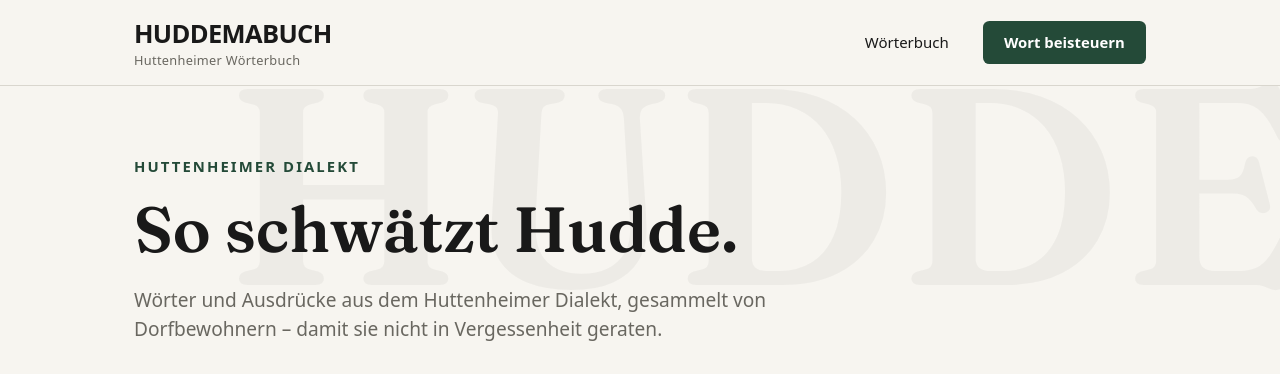
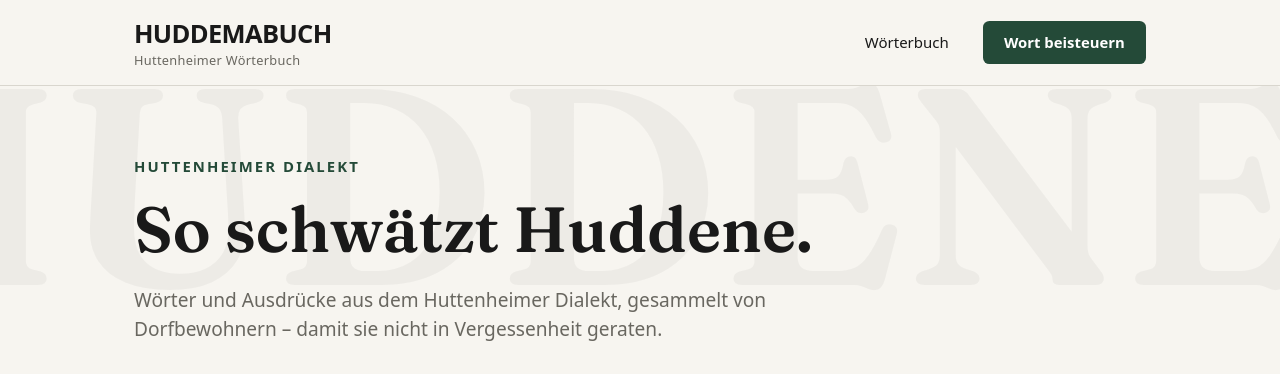
Before and after one commit to clamourparanoize/huddemabuch, a Next.js app: page / in a window 1280 px wide. Shown: the top 374 px of the page. Built offline with nearby package versions, Linux system fonts and the light colour scheme; no server answers; the database is empty.

Commit message:
Update page.tsx
Textänderungen (Hudde heisst Huddene etc)

```diff
--- a/src/app/page.tsx
+++ b/src/app/page.tsx
@@ -78,14 +78,14 @@ export default async function StartSeite({
             aria-hidden
             className="hero-wasserzeichen font-serif-display absolute -right-6 -top-10 hidden text-[220px] font-semibold leading-none text-[var(--foreground)] opacity-[0.04] md:block lg:text-[280px]"
           >
-            HUDDE
+            HUDDENE
           </span>
           <div className="relative mx-auto max-w-[1080px] px-[18px] pb-[50px] pt-[70px] sm:px-6 lg:px-8">
             <p className="text-sm font-semibold tracking-[0.14em] text-[var(--accent)]">
               HUTTENHEIMER DIALEKT
             </p>
             <h1 className="font-serif-display mt-4 max-w-[700px] text-[38px] font-semibold leading-[1.1] text-[var(--foreground)] sm:text-5xl lg:text-6xl">
-              So schwätzt Hudde.
+              So schwätzt Huddene.
             </h1>
             <p className="mt-5 max-w-[680px] text-lg text-[var(--muted)]">
               Wörter und Ausdrücke aus dem Huttenheimer Dialekt, gesammelt von
```
